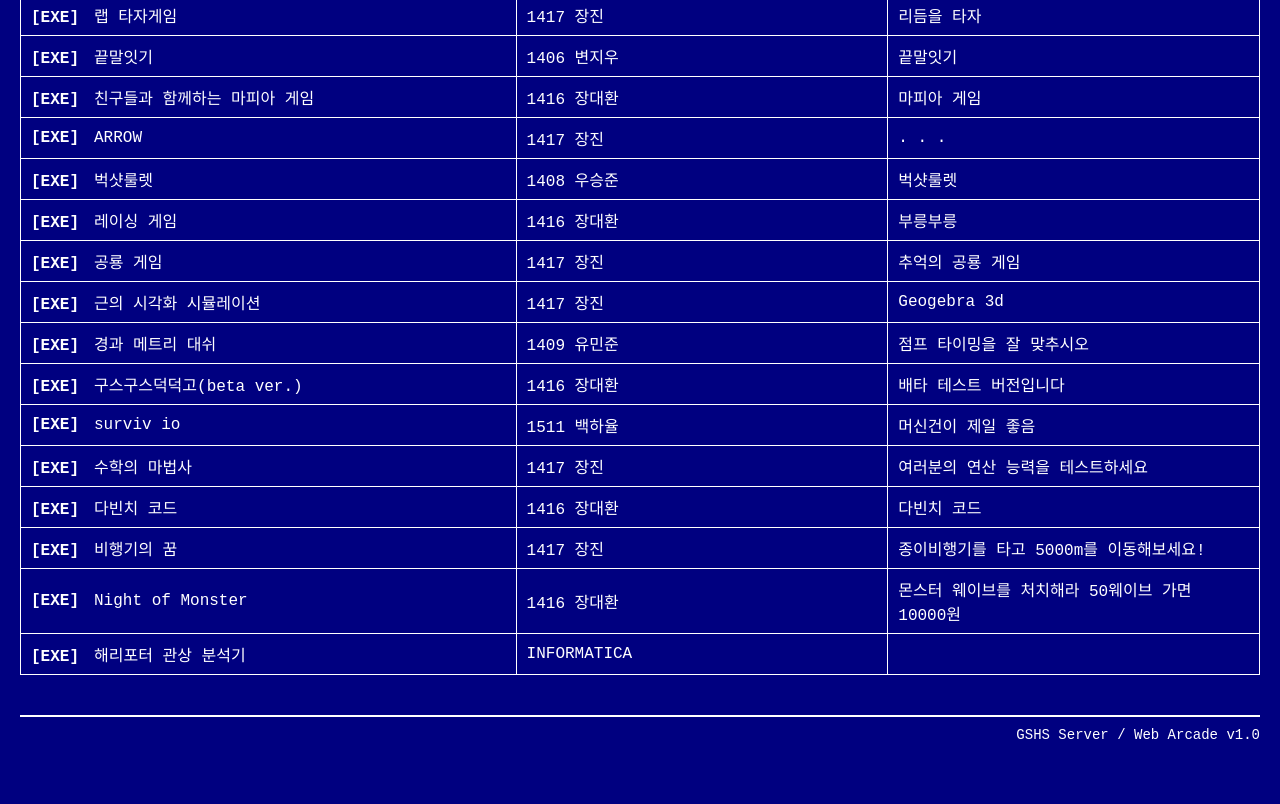
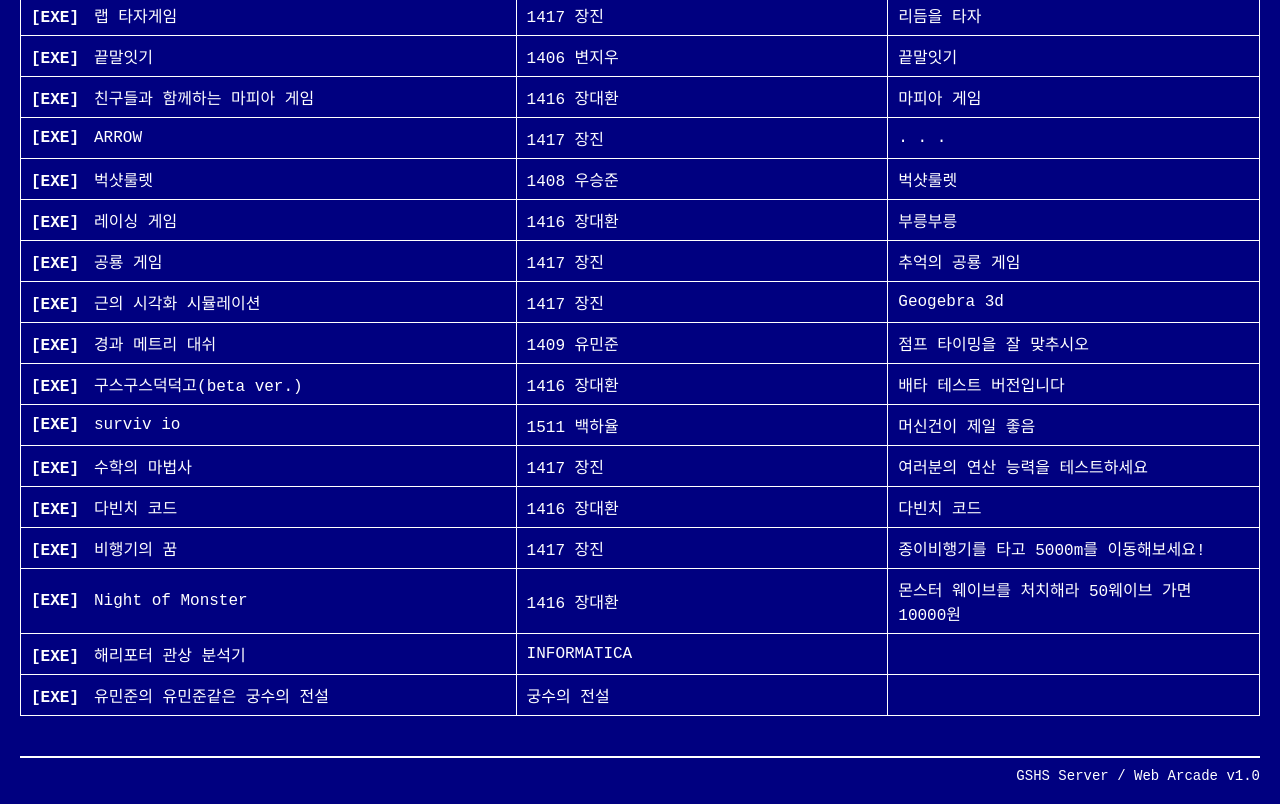
Before and after one commit to 43gshs-1417/gshsgame, a plain HTML site: page index.html in a window 1280 px wide. Shown: the part 663-1467 px from the top of the page. Before the commit the page ends 1426 px from the top, so only its background shows below. Drawn offline with Linux system fonts and the light colour scheme.

Commit message:
index.html

```diff
--- a/index.html
+++ b/index.html
@@ -227,6 +227,11 @@
                 <td>INFORMATICA</td>
                 <td></td>
             </tr>
+            <tr>
+                <td><a href="유민준의 궁수의 전설 game.html"><span class="icon">[EXE]</span>유민준의 유민준같은 궁수의 전설</a></td>
+                <td>궁수의 전설</td>
+                <td></td>
+            </tr>
         </tbody>
     </table>
 
```
